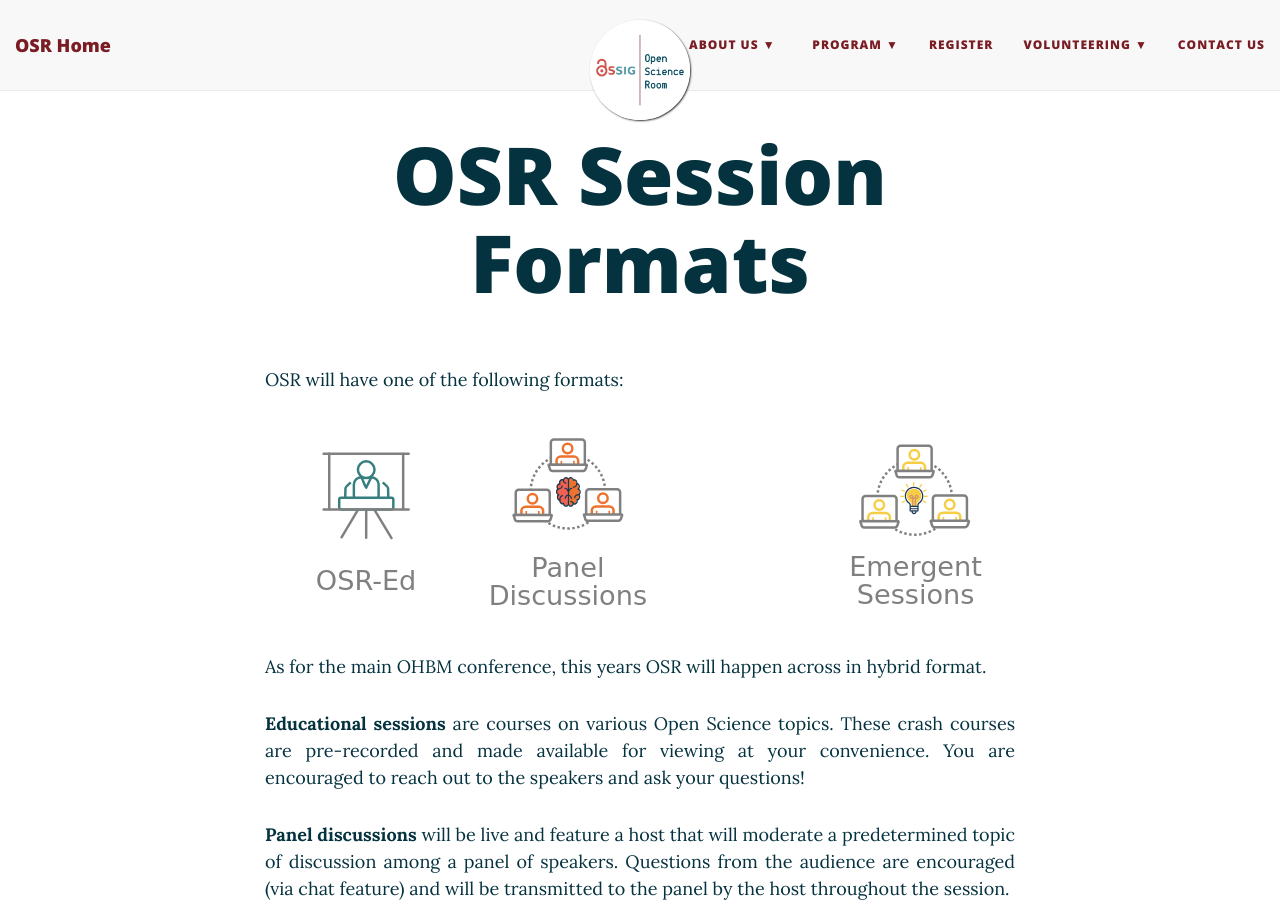
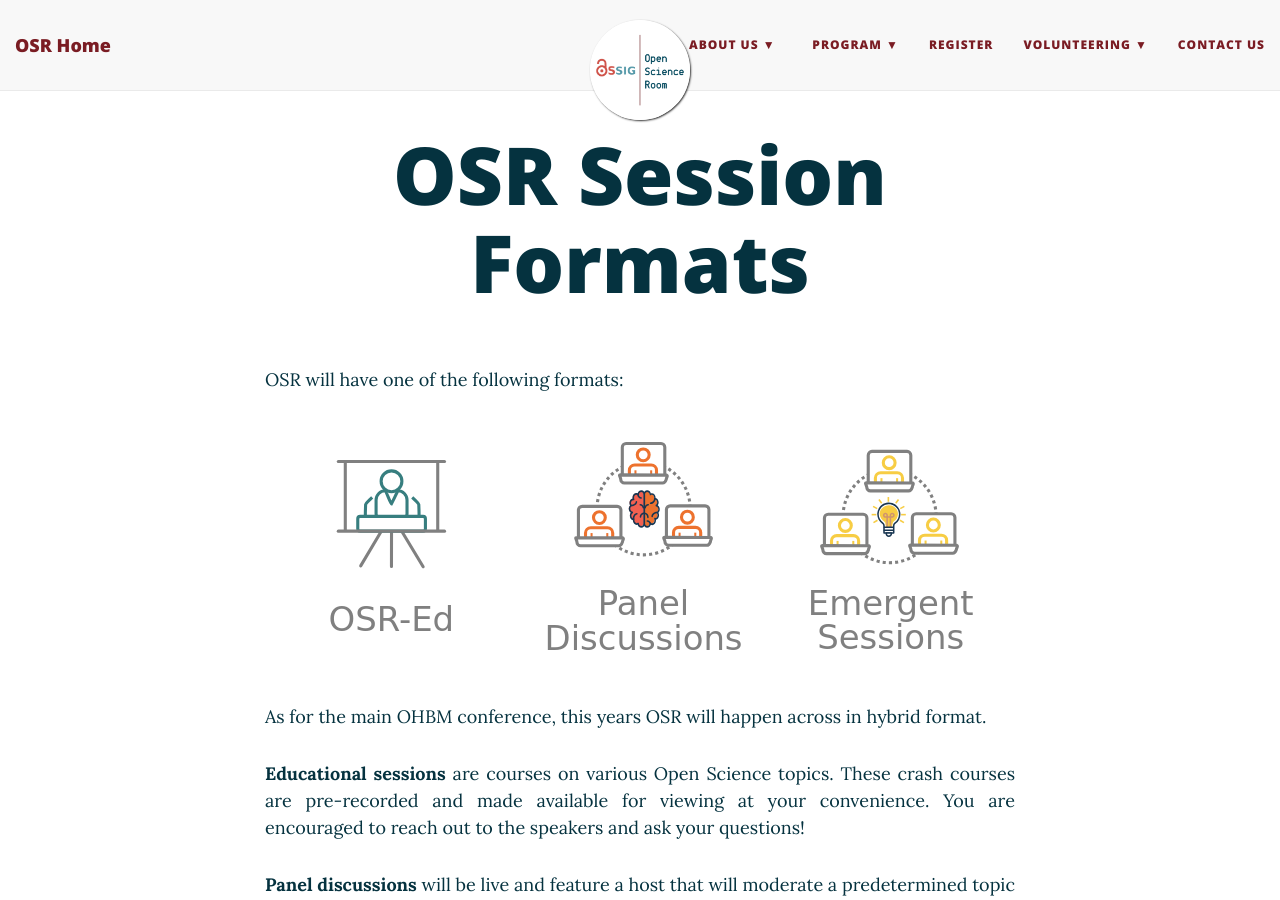
Before and after one commit to ohbm/osr2023, a Jekyll site: the page built from formats.md, in a window 1280 px wide and 900 px high. Built offline with Jekyll 4.4.1, drawn with Linux system fonts in a browser that asks for light colours; nearby versions of some CDN libraries.

Commit message:
Update formats.md

```diff
--- a/formats.md
+++ b/formats.md
@@ -5,9 +5,9 @@
 
 OSR will have one of the following formats:
 
-[<img align="left" src="../img/educational_geg.svg" height="200" alt="OSR-Ed">](#educational)
-[<img align="center" src="../img/panel_geg.svg" height="200" alt="Panel">](#panel)
-[<img align="right" src="../img/emergent_geg.svg" height="200" alt="Emergent">](#emergent)
+[<img align="left" src="../img/educational_geg.svg" height="250" alt="OSR-Ed">](#educational)
+[<img align="center" src="../img/panel_geg.svg" height="250" alt="Panel">](#panel)
+[<img align="right" src="../img/emergent_geg.svg" height="250" alt="Emergent">](#emergent)
 
 {::options parse_block_html="true" /}
 <p align="justify">
```
